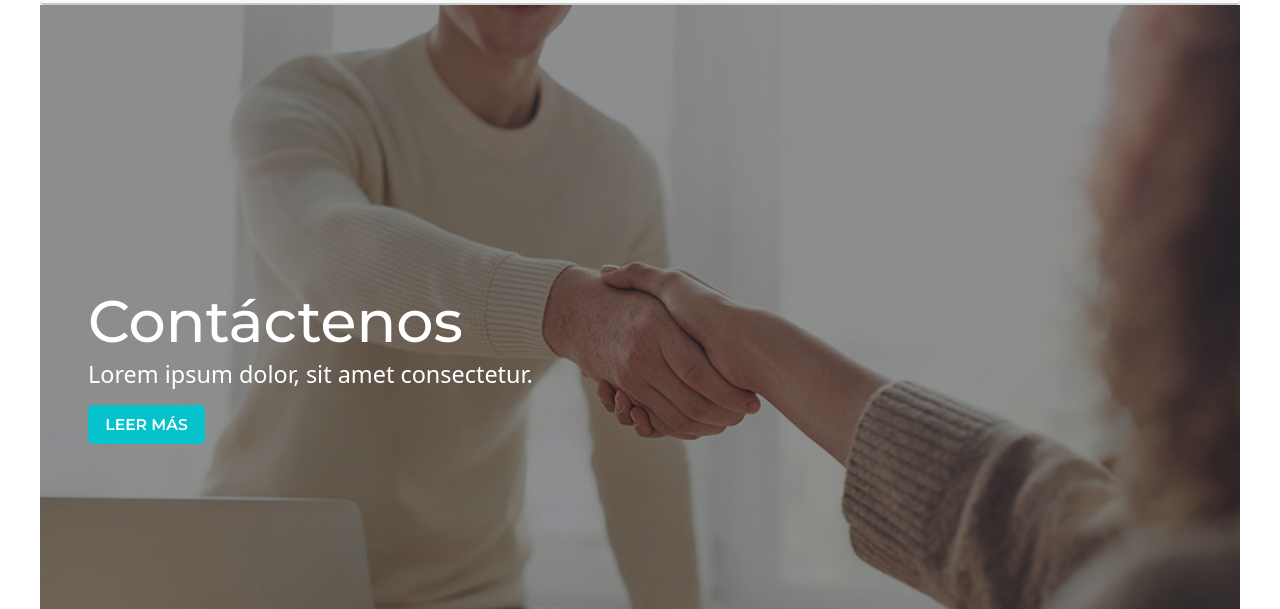
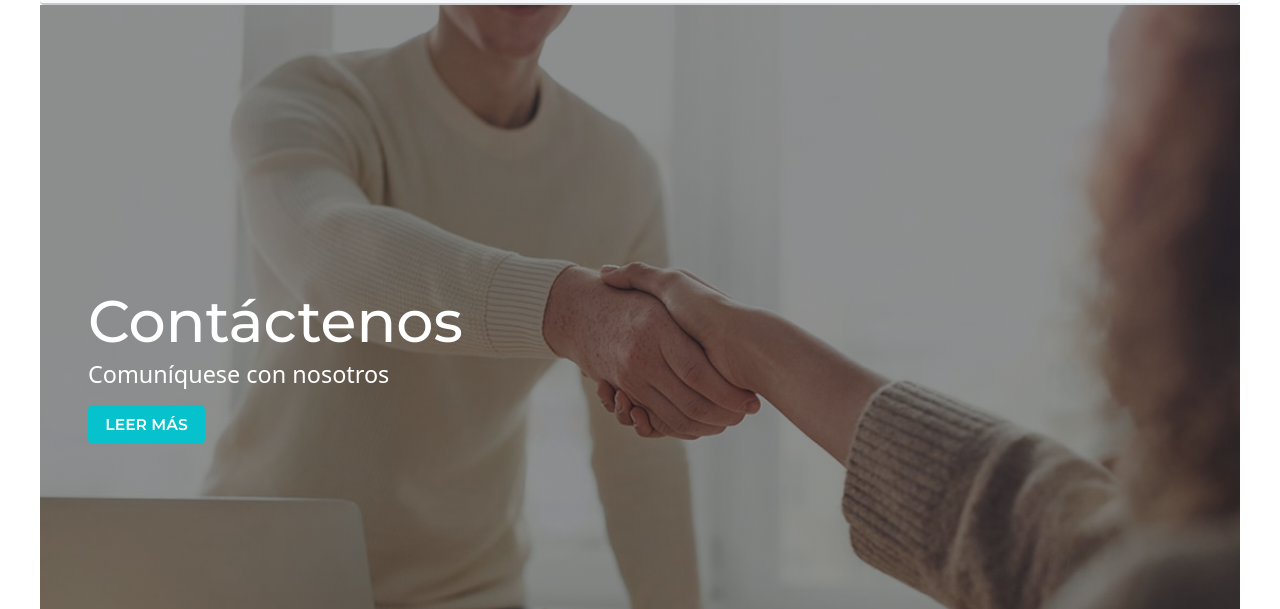
Before and after one commit to Gabot3ck/desafioSEO, a website: page pages/contacto.html in a window 1280 px wide. Shown: the part 75-684 px from the top of the page. Drawn offline with nearby package versions, Linux system fonts and the light colour scheme.

Commit message:
Se modifica la pagina contacto

```diff
--- a/pages/contacto.html
+++ b/pages/contacto.html
@@ -78,7 +78,7 @@
         <div class="wrapper  contacto__header">
             <div class=" step-7 d-flex flex-column  align-items-start justify-content-center h-100 px-3 px-md-4 px-lg-5">
                 <h1 class="" >Contáctenos</h1>
-                <p class="card-text w-100">Lorem ipsum dolor, sit amet consectetur.</p>
+                <p class="card-text w-100">Comuníquese con nosotros</p>
                 <div class="step-7 boton boton-principal mx-auto mx-lg-0 d-flex align-items-center">
                     <a  href="#contacto">leer más</a>
                 </div>
```
